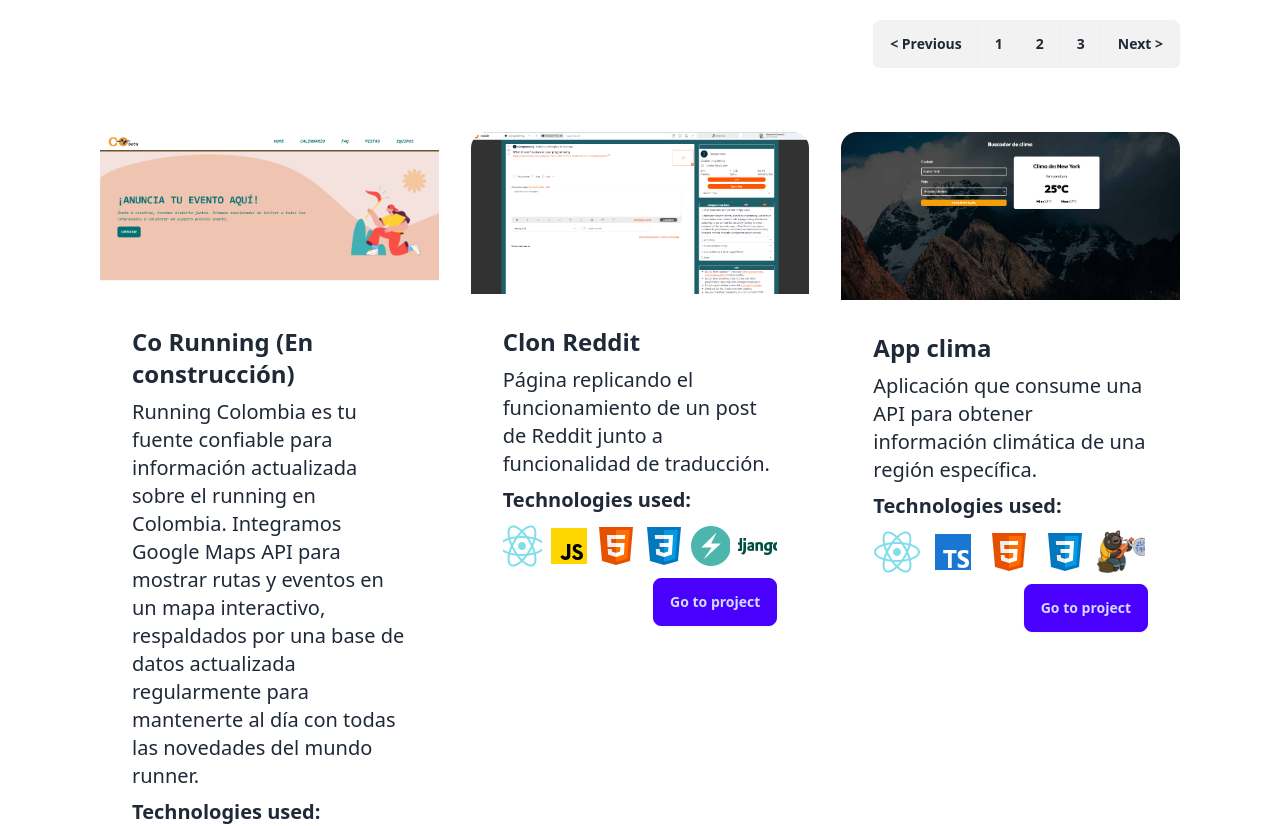
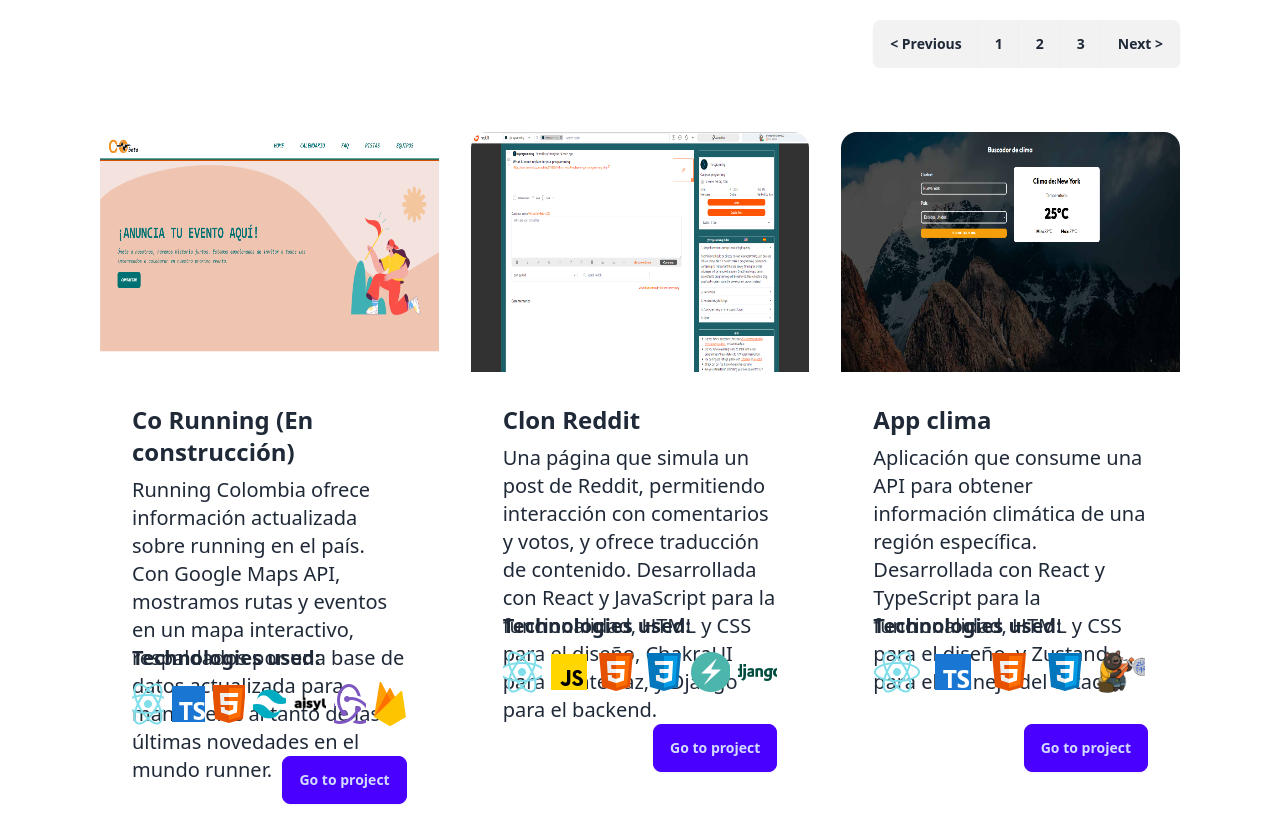
Before and after one commit to SantiagoMartinez99/PortfolioDavidMartinez, a React (Vite) app: page / in a window 1280 px wide. Shown: the part 940-1766 px from the top of the page. Built offline with nearby package versions, Linux system fonts and the light colour scheme.

Commit message:
fix: projects card view + descriptions update

```diff
--- a/src/components/MyProjects.tsx
+++ b/src/components/MyProjects.tsx
@@ -73,22 +73,22 @@ function MyProjects() {
         </span>
       </Reveal>
       <section className="flex flex-col px-5 py-16 items-center bg-base-100">
-        <div className="grid grid-cols-1 md:grid-cols-2 lg:grid-cols-3 gap-8 mx-20">
+        <div className="grid grid-cols-1 md:grid-cols-2 lg:grid-cols-3 gap-8 mx-20 ">
           {currentProperties.map((project) => (
             <Reveal key={project.id}>
-              <div className="card bg-base-100  transition ease-in-out delay-100 hover:scale-110">
+              <div className="card bg-base-100  transition ease-in-out delay-100 hover:scale-90">
                 <figure>
                   <img
                     src={project.image}
                     alt="Album"
-                    className="w-full h-full object-cover"
+                    className="w-full h-60 object-fit"
                   />
                 </figure>
                 <div className="card-body">
                   <h2 className="card-title text-2xl font-bold">
                     {project.name}
                   </h2>
-                  <p className="text-xl">{project.desc}</p>
+                  <p className="text-xl h-40 ">{project.desc}</p>
                   <h4 className="text-xl font-bold">
                     {t("myProjects.technologies")}
                   </h4>
@@ -108,7 +108,7 @@ function MyProjects() {
                       );
                     })}
                   </div>
-                  <div className="card-actions justify-end">
+                  <div className="card-actions justify-end mt-5">
                     <a className="btn btn-primary" href={project?.link}>
                       {t("myProjects.btnGoToProject")}
                     </a>
--- a/src/data/db.ts
+++ b/src/data/db.ts
@@ -13,7 +13,7 @@ export const db: Project[] = [
     id: 0,
     name: "Co Running (En construcción)",
     image: CoRunning,
-    desc: "Running Colombia es tu fuente confiable para información actualizada sobre el running en Colombia. Integramos Google Maps API para mostrar rutas y eventos en un mapa interactivo, respaldados por una base de datos actualizada regularmente para mantenerte al día con todas las novedades del mundo runner.",
+    desc: "Running Colombia ofrece información actualizada sobre running en el país. Con Google Maps API, mostramos rutas y eventos en un mapa interactivo, respaldados por una base de datos actualizada para mantenerte al tanto de las últimas novedades en el mundo runner.",
     techUsed: [
       "React",
       "TS",
@@ -29,7 +29,7 @@ export const db: Project[] = [
     id: 1,
     name: "Clon Reddit",
     image: RedditProject,
-    desc: "Página replicando el funcionamiento de un post de Reddit junto a funcionalidad de traducción.",
+    desc: "Una página que simula un post de Reddit, permitiendo interacción con comentarios y votos, y ofrece traducción de contenido. Desarrollada con React y JavaScript para la funcionalidad, HTML y CSS para el diseño, ChakraUI para la interfaz, y Django para el backend.",
     techUsed: ["React", "JS", "HTML", "CSS", "ChakraUI", "Django"],
     link: "https://github.com/SantiagoMartinez99/ProyectoReddit",
   },
@@ -37,7 +37,7 @@ export const db: Project[] = [
     id: 2,
     name: "App clima",
     image: weatherProject,
-    desc: "Aplicación que consume una API para obtener información climática de una región específica.",
+    desc: "Aplicación que consume una API para obtener información climática de una región específica. Desarrollada con React y TypeScript para la funcionalidad, HTML y CSS para el diseño, y Zustand para el manejo del estado.",
     techUsed: ["React", "TS", "HTML", "CSS", "Zustand"],
     link: "https://github.com/SantiagoMartinez99/clima-react-typescript",
   },
@@ -45,7 +45,7 @@ export const db: Project[] = [
     id: 3,
     name: "Citas Medicas V2",
     image: CitasMedicasImg,
-    desc: "Aplicación web básica de manejo de citas de mascotas",
+    desc: "Aplicación web básica para la gestión de citas de mascotas. Utiliza React y JavaScript para la funcionalidad, HTML y Tailwind CSS para el diseño, y Zustand para el manejo del estado.",
     techUsed: ["React", "JS", "HTML", "Tailwind", "Zustand"],
     link: "https://github.com/SantiagoMartinez99/Citas-Veterinario-TS-Zustand",
   },
@@ -54,7 +54,7 @@ export const db: Project[] = [
     id: 4,
     name: "Control de Gastos",
     image: ControlGastos,
-    desc: "Aplicación web básica para el control de gastos básicos",
+    desc: "Aplicación web básica para el control de gastos. Desarrollada con React y JavaScript para la funcionalidad, HTML y CSS para el diseño.",
     techUsed: ["React", "JS", "HTML", "CSS"],
     link: "https://github.com/SantiagoMartinez99/controlGastos",
   },
@@ -62,7 +62,7 @@ export const db: Project[] = [
     id: 5,
     name: "Calculadora de Propinas",
     image: Propinas,
-    desc: "Aplicación web básica para calcular propinas",
+    desc: "Calculadora de propinas: aplicación web básica para calcular propinas. Desarrollada con React y TypeScript para la funcionalidad, HTML para la estructura, y Tailwind CSS para el diseño.",
     techUsed: ["React", "TS", "HTML", "Tailwind"],
     link: "https://github.com/SantiagoMartinez99/calculadoraPropinas",
   },
@@ -78,7 +78,7 @@ export const db: Project[] = [
     id: 7,
     name: "Tienda Virtual",
     image: TiendaVirtual,
-    desc: "E commerce para una tienda de guitarras.",
+    desc: "E-commerce para una tienda de guitarras. Desarrollado con React y JavaScript para la funcionalidad, HTML para la estructura, y CSS para el diseño.",
     techUsed: ["React", "JS", "HTML", "CSS"],
     link: "https://github.com/SantiagoMartinez99/TiendaVirtual",
   },
@@ -86,7 +86,7 @@ export const db: Project[] = [
     id: 8,
     name: "Citas Medicas",
     image: CitasMedicasImg,
-    desc: "Aplicación web básica de manejo de citas de mascotas",
+    desc: "Aplicación web básica para la gestión de citas de mascotas. Desarrollada con React y JavaScript para la funcionalidad, HTML para la estructura, y Tailwind CSS para el diseño.",
     techUsed: ["React", "JS", "HTML", "Tailwind"],
     link: "https://github.com/SantiagoMartinez99/Citas-Medicas",
   },
```
